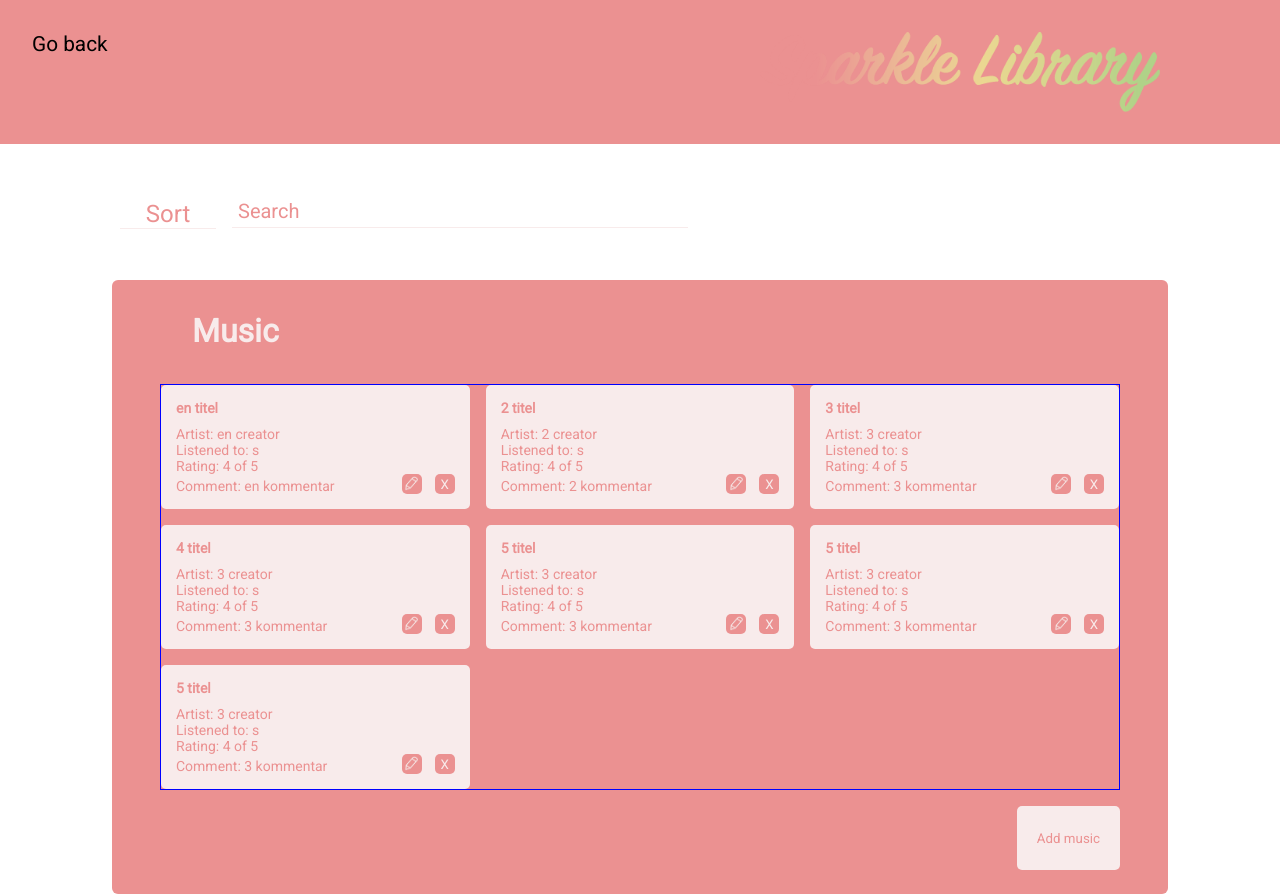
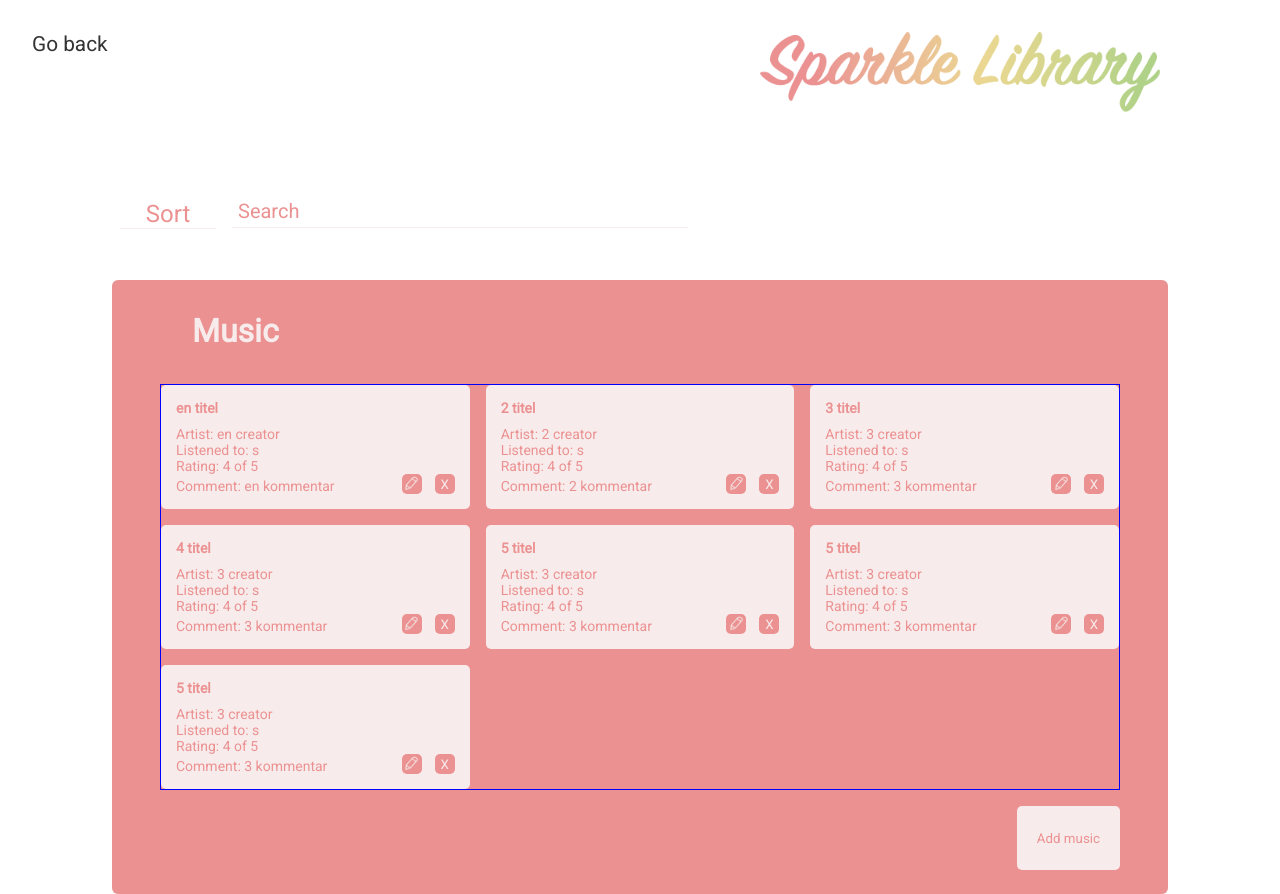
Before and after one commit to neda-jahadi/Sparkles, a React (Create React App) app: page / in a window 1280 px wide. Both pictures are taken after a click on the button "Music". Built offline with nearby package versions, Linux system fonts and the light colour scheme.

Commit message:
gjort klart headern så atyt bakgrunden är transparent, och headern är positionerad absolut, så kan vi ta bort maaassa kod

```diff
--- a/src/App.css
+++ b/src/App.css
@@ -14,6 +14,7 @@
 	display: flex;
 	flex-direction: column;
 	margin:0 auto;
+	padding-top: 8rem;
 }
 .start-card-wrapper input[type="radio"] {
 	display: none;
@@ -55,6 +56,7 @@
 		width:80%;
 		grid-template-columns: repeat(3,1fr);
 		margin:0 auto;
+		padding-top: 5rem;
 	}
 	.first-card{
 		grid-column-start: 1;
--- a/src/components/FormStyle.css
+++ b/src/components/FormStyle.css
@@ -6,13 +6,13 @@ div.form-view{
 
 form{
     width: 100vw;
-    height: calc(100% - 4rem);
-    padding: 0 3.5rem 2rem;
+    height: 100%;
+    padding: 4rem 3.5rem 2rem;
     font-family: 'Roboto', sans-serif;
     display: flex;
     flex-direction: column;
     align-items: center;
-  }
+}
 
  form h2{
     font-size: 1.875rem;
--- a/src/components/HeaderComponent.jsx
+++ b/src/components/HeaderComponent.jsx
@@ -14,28 +14,10 @@ const HeaderComponent = () => {
     const category = useSelector(state => state.category);
 
     let logoClass = 'medium';
-    let headerColor='';
-
-    switch(category){
-        case 'music':
-        headerColor='red';
-        break;
-
-        case 'books':
-        headerColor='yellow';
-        break;
-
-        case 'movies':
-        headerColor='green'
-        break;
-
-        default:
-        headerColor='';
-    }
 
     let content = (<>
     {/* ska visas i desktop */}
-        <a className='go-back-text desktop-size' href='#' onClick={()=> dispatch(screenActions.listScreen())}>Go back</a>
+        <a className='go-back-text desktop-size' href='#' onClick={()=> dispatch(screenActions.homeScreen())}>Go back</a>
     {/* ska visas i mobilvy */}
         <img onClick={()=>dispatch(screenActions.homeScreen())} className="go-back mobile-size" src={arrowBack} alt="Go to previous page"/>
     {/* ska visas i desktopvy */}
@@ -51,12 +33,11 @@ const HeaderComponent = () => {
         content =
         <img className={logoClass} src={bigLogo} alt="Logo" onClick={()=> dispatch(screenActions.homeScreen())}/>;
 
-
     }
 
 
     return(
-        <header className={headerColor}>
+        <header>
             {content}
         </header>
     )
--- a/src/components/headerstyle.css
+++ b/src/components/headerstyle.css
@@ -3,16 +3,10 @@ header {
   justify-content:center;
   width: 100vw;
   padding: 2rem;
+  background-color: transparent;
+  position: absolute;
 }
-header.red{
-  background-color: var(--background-color-red);
-}
-header.yellow{
-  background-color: var(--background-color-yellow);
-}
-header.green{
-  background-color: var(--background-color-green);
-}
+
 img.big{
   width: 20rem;
   height: auto;
@@ -22,16 +16,16 @@ img.go-back{
   height: 2rem;
 }
 img.go-back:hover{
-  cursor:pointer;
+  cursor: pointer;
 }
 .desktop-size{
-  display:none;
+  display: none;
 }
 .mobile-size{
-  display:inline-block;
+  display: inline-block;
 }
 .logo-mobile{
-  margin:0 0 0 auto;
+  margin: 0 0 0 auto;
   height: 3.2rem;
 
 }
@@ -40,25 +34,26 @@ img.go-back:hover{
 @media(min-width: 700px){
   header{
     background-color: white;
+    position: static;
   }
   img.big{
     width: 35rem;
 
   }
   img.medium{
-    width:25rem;
-    margin-right:5.5rem;
+    width: 25rem;
+    margin-right: 5.5rem;
   }
   .mobile-size{
-    display:none;
+    display: none;
   }
   .desktop-size{
-    display:inline-block;
+    display: inline-block;
   }
   .go-back-text{
-    margin:0 auto 0 0;
+    margin: 0 auto 0 0;
     text-decoration: none;
-    color:black;
-    font-size:1.3em;
+    color: #333333;
+    font-size: 1.3em;
   }
 }
```
